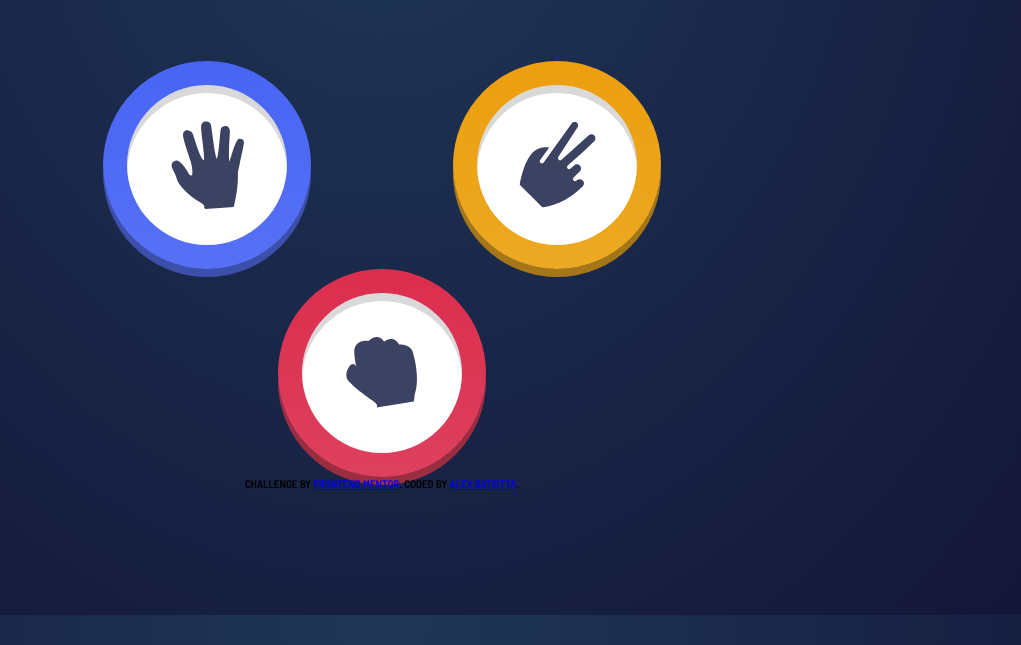
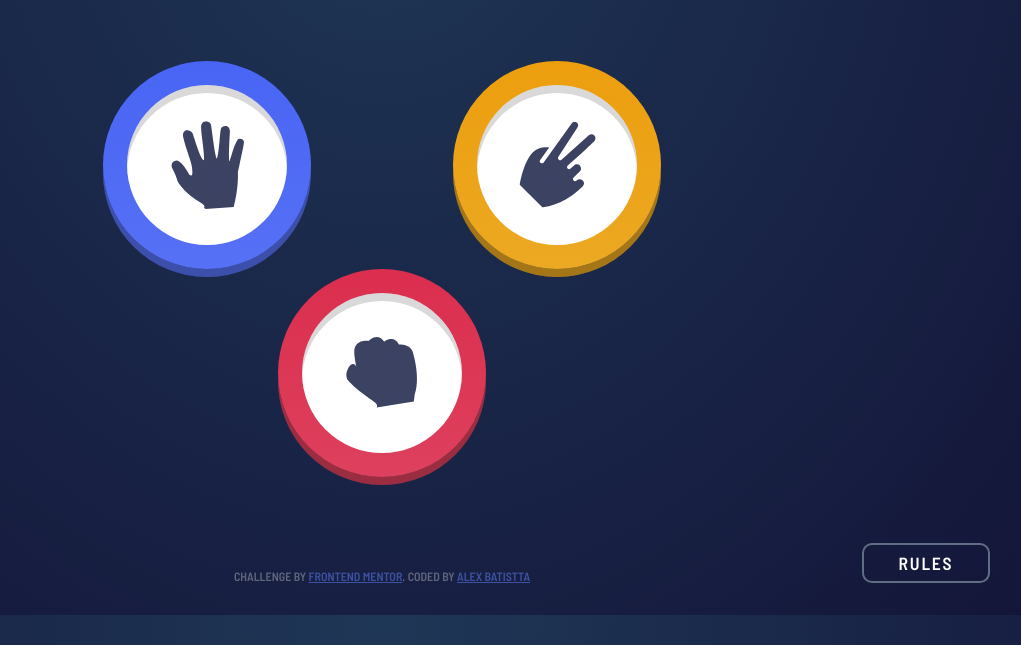
Before and after one commit to AlexBatistta/rock-paper-scissors-master, a website built with Vite: page index.html in a window 1280 px wide. Shown: the part 185-830 px from the top of the page, without its empty margins (258-1279 px from the left). Built offline with nearby package versions, Linux system fonts and the light colour scheme; files whose address does not match are found by name.

Commit message:
footer section

```diff
--- a/index.html
+++ b/index.html
@@ -39,15 +39,15 @@
         </button>
       </section>
     </div>
+    <button class="rules-btn" tabindex="1">Rules</button>
 
     <footer class="footer">
       <div class="attribution">
         Challenge by
         <a href="https://www.frontendmentor.io?ref=challenge" target="_blank"
           >Frontend Mentor</a
-        >. Coded by <a href="https://github.com/AlexBatistta">Alex Batistta</a>.
+        >. Coded by <a href="https://github.com/AlexBatistta">Alex Batistta</a>
       </div>
-      <!-- <button class="rules-btn">Rules</button> -->
     </footer>
   </body>
 </html>
--- a/style.css
+++ b/style.css
@@ -30,6 +30,7 @@ body {
     var(--background-grad-2)
   );
   min-height: 100vh;
+  overflow: hidden;
 }
 
 .container {
@@ -185,10 +186,39 @@ body {
 }
 
 .attribution {
-  font-size: 11px;
+  font-size: 0.75rem;
   text-align: center;
+  color: #ffffff50;
 }
 
 .attribution a {
-  color: hsl(228, 45% 44%);
+  color: hsl(228, 45%, 44%);
 }
+
+footer {
+  position: absolute;
+  bottom: 2rem;
+  width: 100%;
+}
+
+.rules-btn {
+  position: absolute;
+  bottom: 2rem;
+  right: 2rem;
+  border: 2px solid var(--header-outline);
+  border-radius: 10px;
+  background: none;
+  width: 128px;
+  height: 40px;
+  color: var(--light-text);
+  font-size: 1.1rem;
+  letter-spacing: 0.1em;
+  cursor: pointer;
+  outline: none;
+  font-family: inherit;
+  text-transform: inherit;
+}
+
+.rules-btn:focus {
+  border: 2px solid #fff;
+}
```
